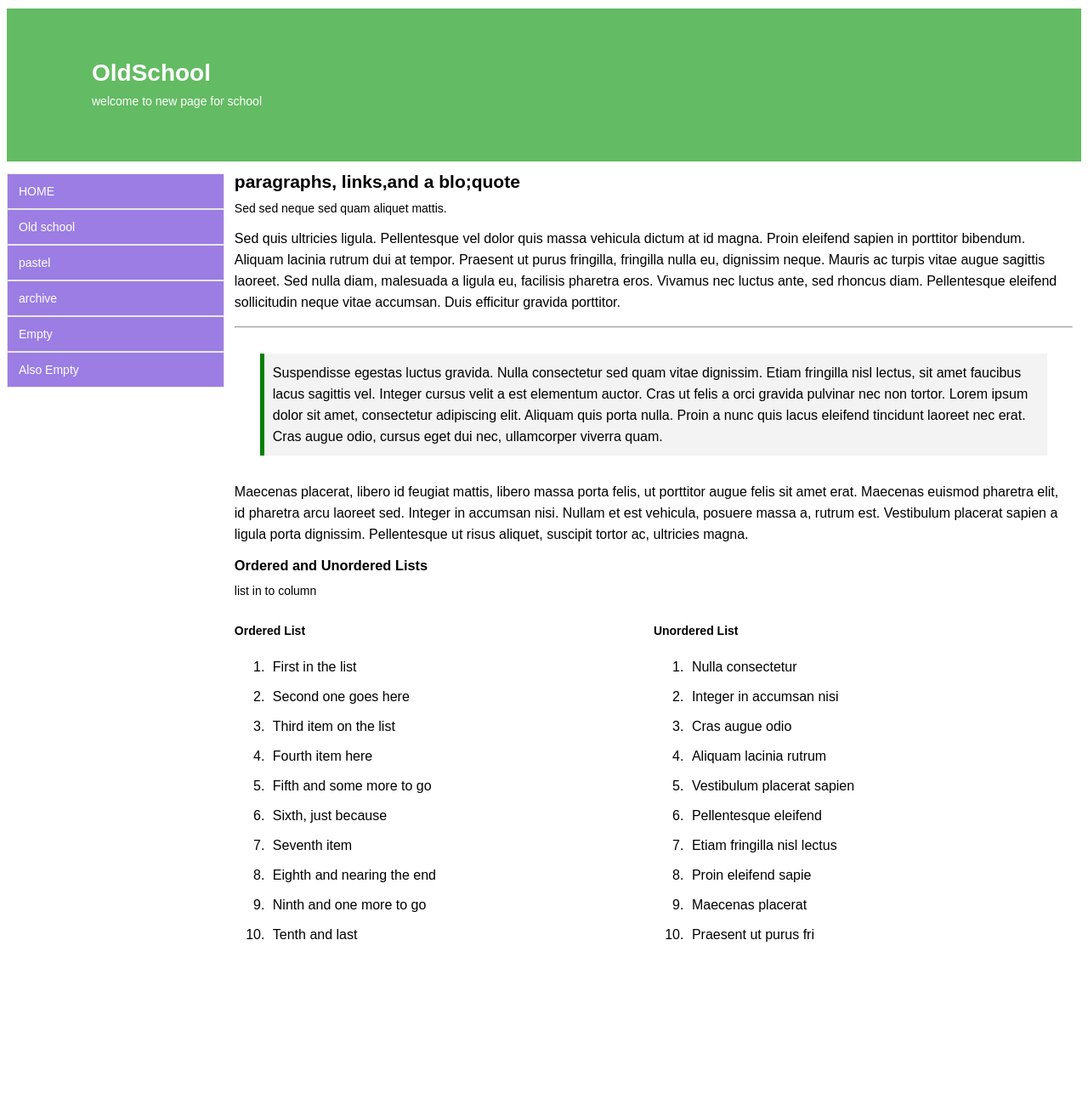
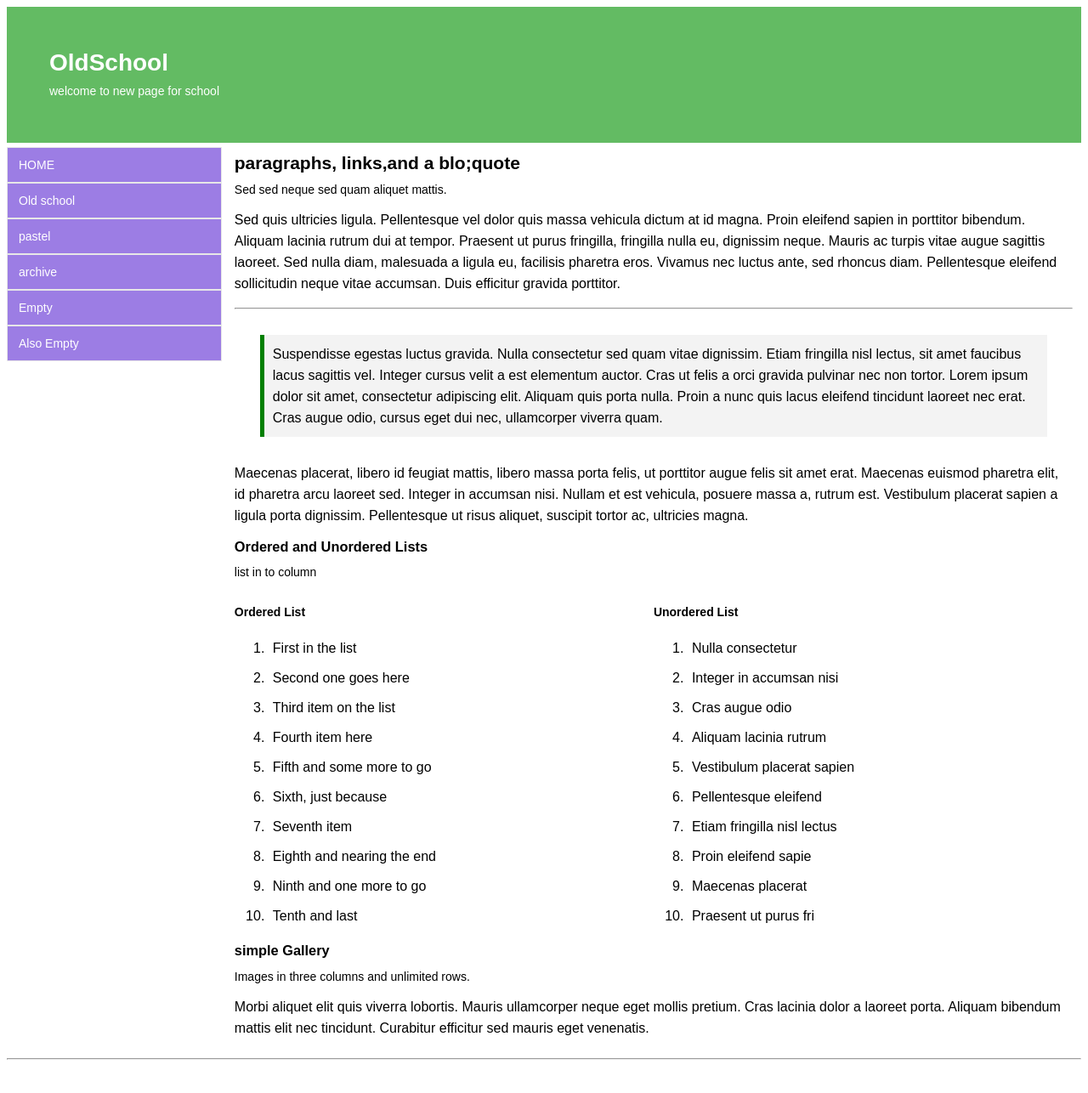
Before and after one commit to MeysamDeveloper/web-school-, a plain HTML site: page index.html in a window 1280 px wide. Shown: the whole page at 85% size. Before the commit the page ends 1141 px from the top, so only its background shows below. Drawn offline with Linux system fonts and the light colour scheme; a web font is replaced by a local one.

Commit message:
complate

```diff
--- a/app.css
+++ b/app.css
@@ -8,11 +8,11 @@
     background-color:rgb(99, 187, 99);
     height:100px;
     color: white;
-    margin-top: 10px;
+    margin: auto;
     display: table;
 }
 #header{
-    padding: 50px 100px ;
+    padding: 40px 50px ;
     vertical-align: middle;
 }
 body{
@@ -22,9 +22,7 @@ body{
 ul{
     padding: 0%;
     width: 20%;
-    float: left;
     display: table-cell;
-    position: absolute;
 }
 
 li.table-left{
@@ -78,5 +76,8 @@ ol li{
 #column-2{
     float: left;
     width: 50%;
+}
+#hr-end{
+    background-color: indigo;
 
 }
--- a/index.html
+++ b/index.html
@@ -68,8 +68,16 @@
                     </ol>
                 </div>
             </div>
+            <div>
+                <h3>simple Gallery</h3>
+                <p>Images in three columns and unlimited rows.</p>
+                <p class="font-size3">Morbi aliquet elit quis viverra lobortis. Mauris ullamcorper neque eget mollis pretium. Cras lacinia dolor a laoreet porta. Aliquam bibendum mattis elit nec tincidunt. Curabitur efficitur sed mauris eget venenatis.</p>
+
+
+            </div>
         </div>
     </div>
-
+    <hr id="hr-end">
+    <br><br><br>
 </body>
 </html>
```
